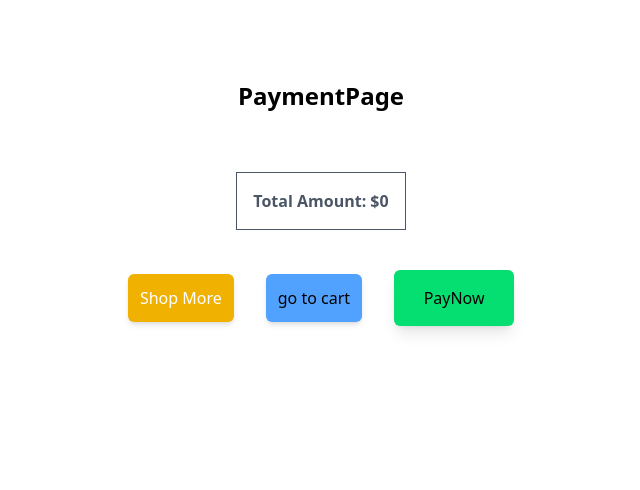
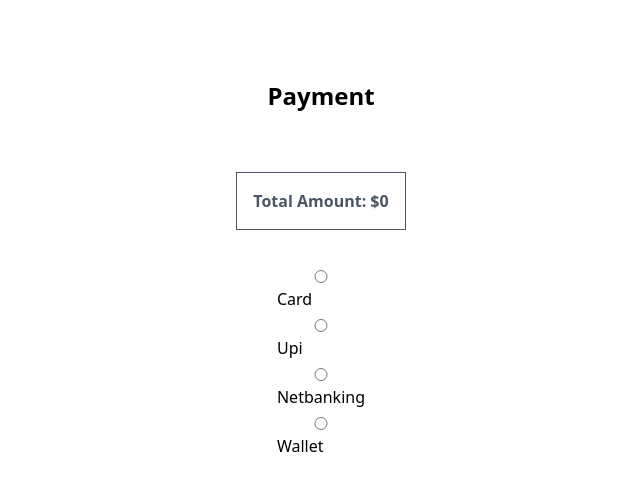
Before and after one commit to Samsul7718/Eshop_frontend, a React (Vite) app: page /payment in a window 1280 px wide. Shown: the top 490 px of the page, without its empty margins (319-959 px from the left). Built offline with nearby package versions, Linux system fonts and the light colour scheme.

Commit message:
working on payment page

```diff
--- a/src/page/PaymentPage.jsx
+++ b/src/page/PaymentPage.jsx
@@ -7,7 +7,7 @@ const PaymentPage = () => {
    const totalPrice=cart.reduce((sum,item)=>sum+item.price*(item.qty || 1),0);
   return (
     <div className='flex flex-col items-center justify-center gap-10 mt-20'>
-      <div className='text-2xl font-bold mb-5'>PaymentPage</div>
+      <h2 className='text-2xl font-bold mb-5'>Payment</h2>
 
          <div
          className='font-bold text-gray-600 border p-4'>
@@ -15,7 +15,20 @@ const PaymentPage = () => {
           </div>
      {console.log('total payment amount',totalPrice)}
 
-      <div className='flex items-center spaces-between justify-center gap-8'>
+     <div className='space-y-2'>
+       {["card","upi","netbanking","wallet"].map((process)=>(
+        <label key={process} className='flex flex-col space-y-1'>
+          <input
+          name='paymentMethod'
+          value={process}
+          type="radio" />
+          <span className='capitalize'>{process}</span>
+
+        </label>
+       ))}
+     </div>
+
+      {/* <div className='flex items-center spaces-between justify-center gap-8'>
         <Link to='/'>
          <button className='bg-yellow-500 text-white rounded-md shadow-md p-3'>Shop More</button>
         </Link>
@@ -25,7 +38,7 @@ const PaymentPage = () => {
         <Link to='/'>
          <button className='bg-green-400 p-3 rounded-md shadow-lg w-30 h-14'>PayNow</button>
         </Link>
-      </div>
+      </div> */}
 
     </div>
 
```
